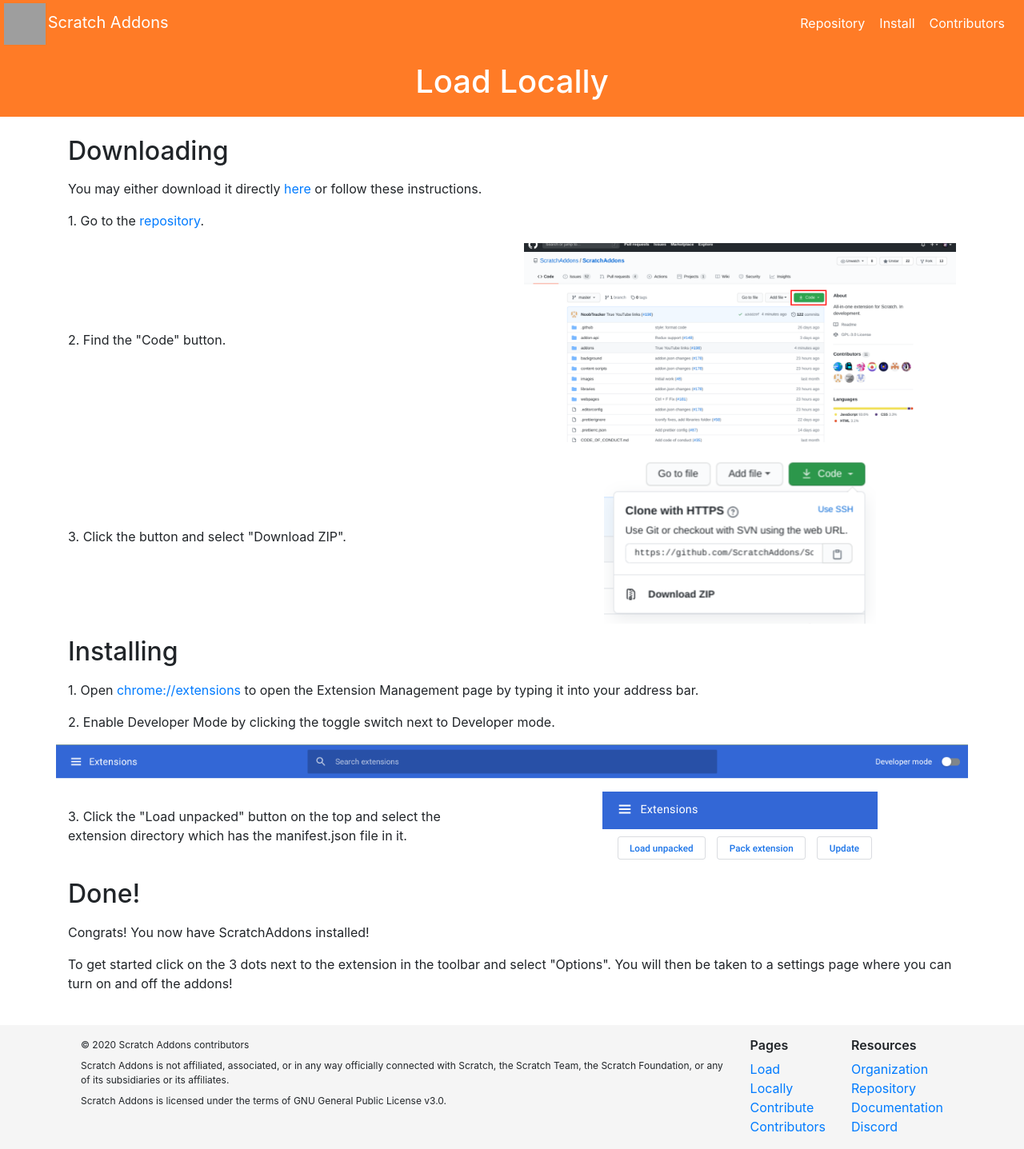
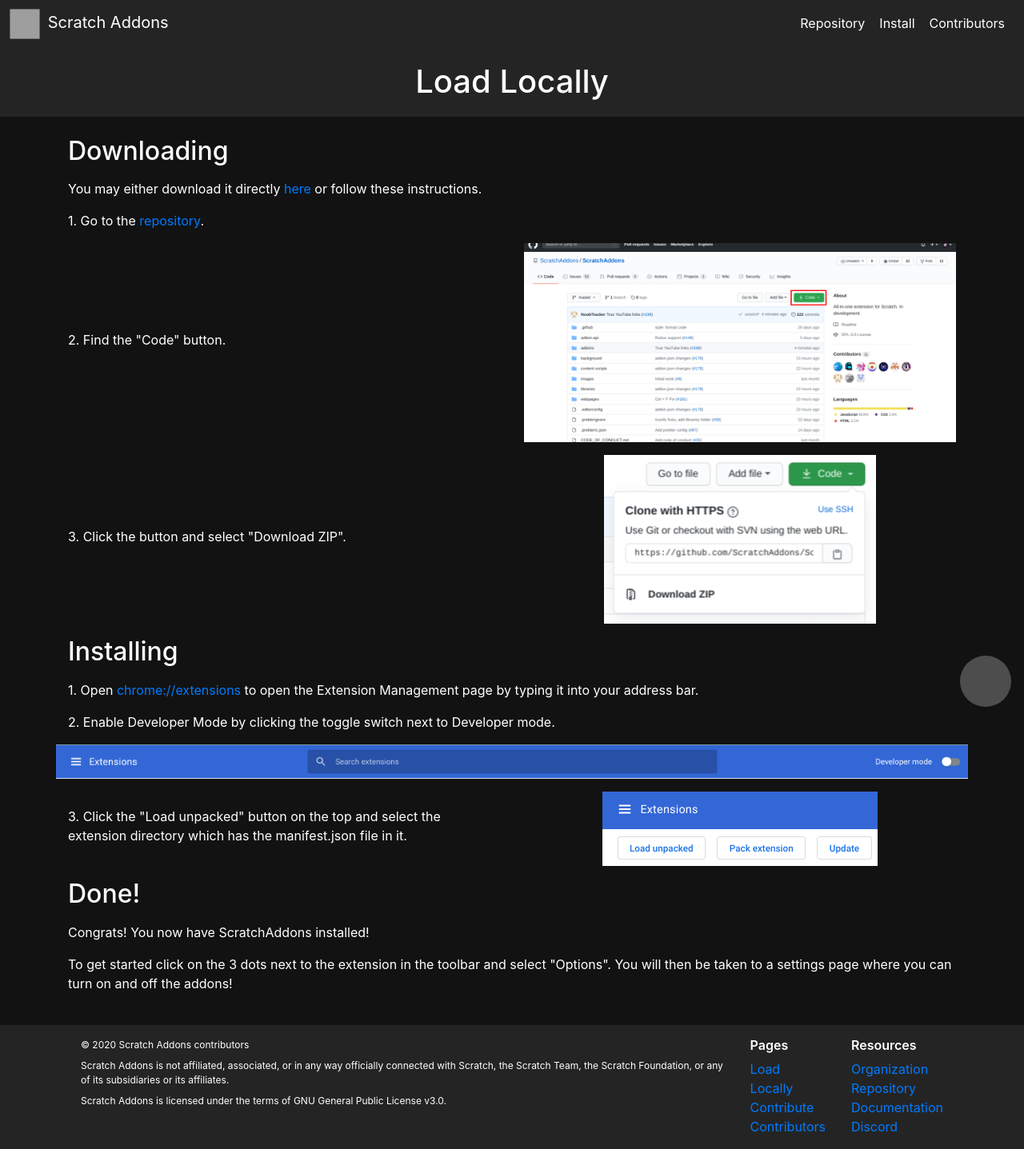
Before and after one commit to Hans5958/ScratchAddons-Website, a Jekyll site: the page built from load-locally.html, in a window 1280 px wide. Shown: the whole page at 80% size. Built offline with Jekyll 4.4.1, drawn with Linux system fonts in a browser that asks for light colours; grey boxes are pictures that could not be loaded.

Commit message:
Add dark theme with switch

```diff
--- a/_includes/footer.html
+++ b/_includes/footer.html
@@ -1,3 +1,5 @@
+<button id="dark-toggle" class="btn"></button>
+
 <footer class="footer">
 	<div class="container">
 		<section>
--- /dev/null
+++ b/_sass/_variables.scss
@@ -0,0 +1,2 @@
+$scratch-orange: #ff7b26;
+$dark-neutral: #121212;
--- a/assets/css/base.scss
+++ b/assets/css/base.scss
@@ -1,5 +1,7 @@
 ---
 ---
+
+@import "variables";
 
 html {
 	position: relative;
@@ -16,7 +18,7 @@
 }
 
 main {
-	margin: 1.5rem 0 1.5rem;
+	padding: 1.5rem 0;
 	flex: 1 0 auto
 }
 
@@ -32,7 +34,7 @@
 h1 {
 	margin: -1.5rem 0 1.5rem;
 	padding: 20px;
-	background-color: #ff7b26;
+	background-color: $scratch-orange;
 	color: white;
 	text-align: center;
 }
@@ -42,7 +44,7 @@
 }
 
 header {
-	background-color: #ff7b26;
+	background-color: $scratch-orange;
 	color: white;
 
 	.navbar-nav {
@@ -110,3 +112,49 @@
 	}
 
 }
+
+button#dark-toggle {
+	width: 4rem;
+	height: 4rem;
+	border-radius: 50%;
+	background-color: $dark-neutral;
+	position: fixed;
+	top: calc(100% - 5rem);
+	left: calc(100% - 5rem);
+	opacity: 25%;
+	padding: 1rem;
+	color: white;
+
+	svg {
+		width: 100%;
+		height: 100%;
+	}
+}
+
+body.dark {
+
+	background-color: $dark-neutral;
+	color: white;
+
+	h1 {
+		background-color: lighten($dark-neutral, 7%);
+	}
+
+	header {
+		background-color: lighten($dark-neutral, 7%);
+
+		img {
+			transform: scale(1.25);
+		}
+	}
+
+	footer {
+		background-color: lighten($dark-neutral, 7%);
+	}
+
+	button#dark-toggle {
+		background-color: white;
+		color: $dark-neutral
+	}
+
+}
--- a/assets/css/landing.scss
+++ b/assets/css/landing.scss
@@ -1,8 +1,11 @@
 ---
 ---
+
+@import "variables";
+
 #intro {
 	padding: 20px;
-	background-color: #ff7b26;
+	background-color: $scratch-orange;
 	color: white;
 	text-align: center;
 
@@ -38,7 +41,7 @@
 		height: 9rem;
 		width: 9rem;
 		margin: auto;
-		background: #ff7b26;
+		background: $scratch-orange;
 		color: white;
 		border-radius: 50%;
 	}
@@ -57,7 +60,7 @@
 }
 
 main {
-	margin: 0
+	padding: 0
 }
 
 main section {
@@ -76,3 +79,19 @@
 	width: 200px;
 	border: 2px black dashed
 }
+
+body.dark {
+
+	#intro {
+		background-color: lighten($dark-neutral, 7%);
+	}
+
+	#features {
+
+		.features-circle {
+			background-color: lighten($dark-neutral, 5%);
+		}
+
+	}
+
+}
--- a/assets/js/website-base.js
+++ b/assets/js/website-base.js
@@ -0,0 +1,33 @@
+let darkTheme = false
+let toggle = document.querySelector("#dark-toggle")
+
+const update = () => {
+	document.body.classList.toggle("dark")
+	darkTheme = !darkTheme
+	localStorage.setItem("darkTheme", darkTheme)
+	try {
+		if (darkTheme) {
+			toggle.innerHTML = '<span class="iconify" data-icon="fa-solid:sun" data-inline="false"></span>'
+		} else {
+			toggle.innerHTML = '<span class="iconify" data-icon="fa-solid:moon" data-inline="false"></span>'
+		}
+	} finally {}
+}
+
+document.addEventListener("DOMContentLoaded", () => {
+	toggle = document.querySelector("#dark-toggle")
+
+	if (localStorage.getItem("darkTheme")) {
+		if (localStorage.getItem("darkTheme") == "true") {
+			update()
+		}
+	} else {
+		if (window.matchMedia("(prefers-color-scheme: dark)")) {
+			update()
+		}
+	}
+
+	toggle.addEventListener("click", () => {
+		update()
+	})
+})
--- a/index.html
+++ b/index.html
@@ -10,7 +10,7 @@
 	<div class="row">
 		<div class="col-12">
 			<div id="intro-text">
-				<img src="logo.png"></img>
+				<img src="https://raw.githubusercontent.com/ScratchAddons/ScratchAddons/master/images/icon.png"></img>
 				<h1>Scratch Addons</h1>
 				<p>All-in-one extension for Scratch</p>
 				<a class="btn btn-light" href="/#install">Install</a>
```
